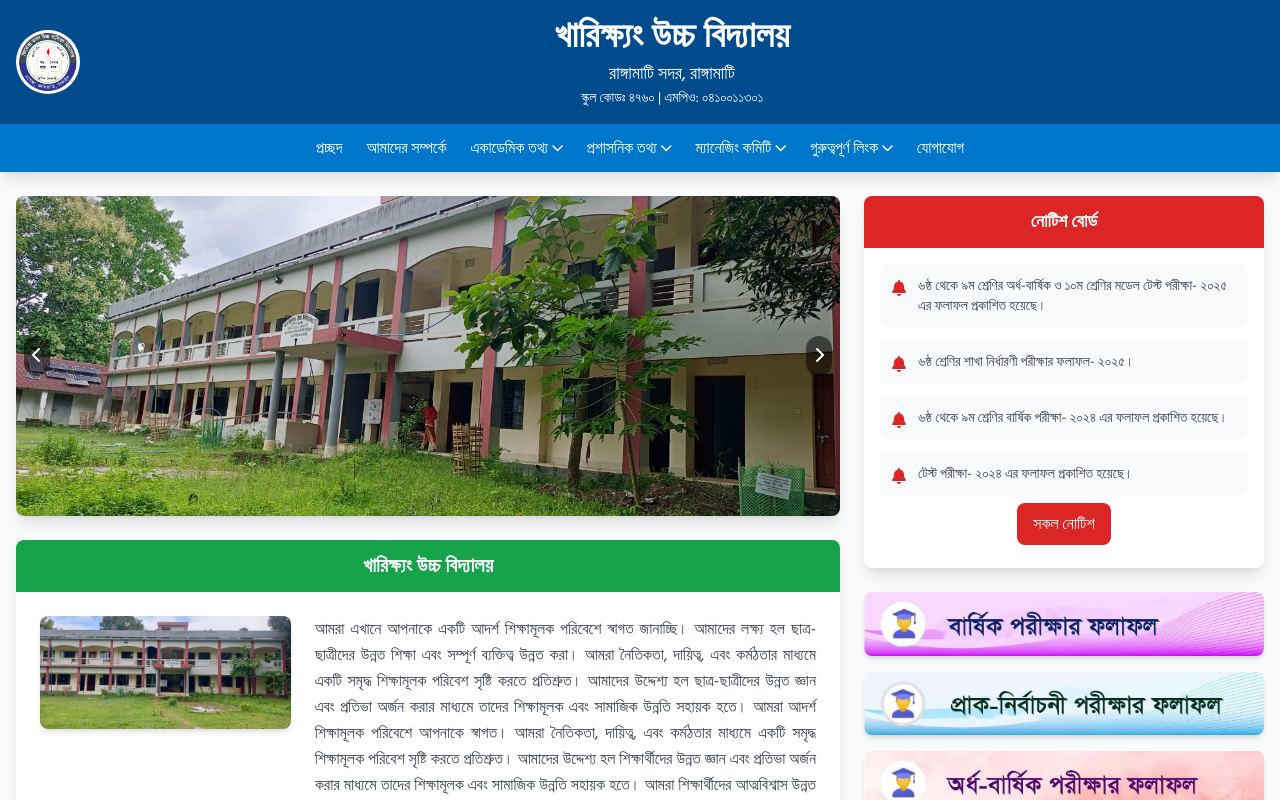
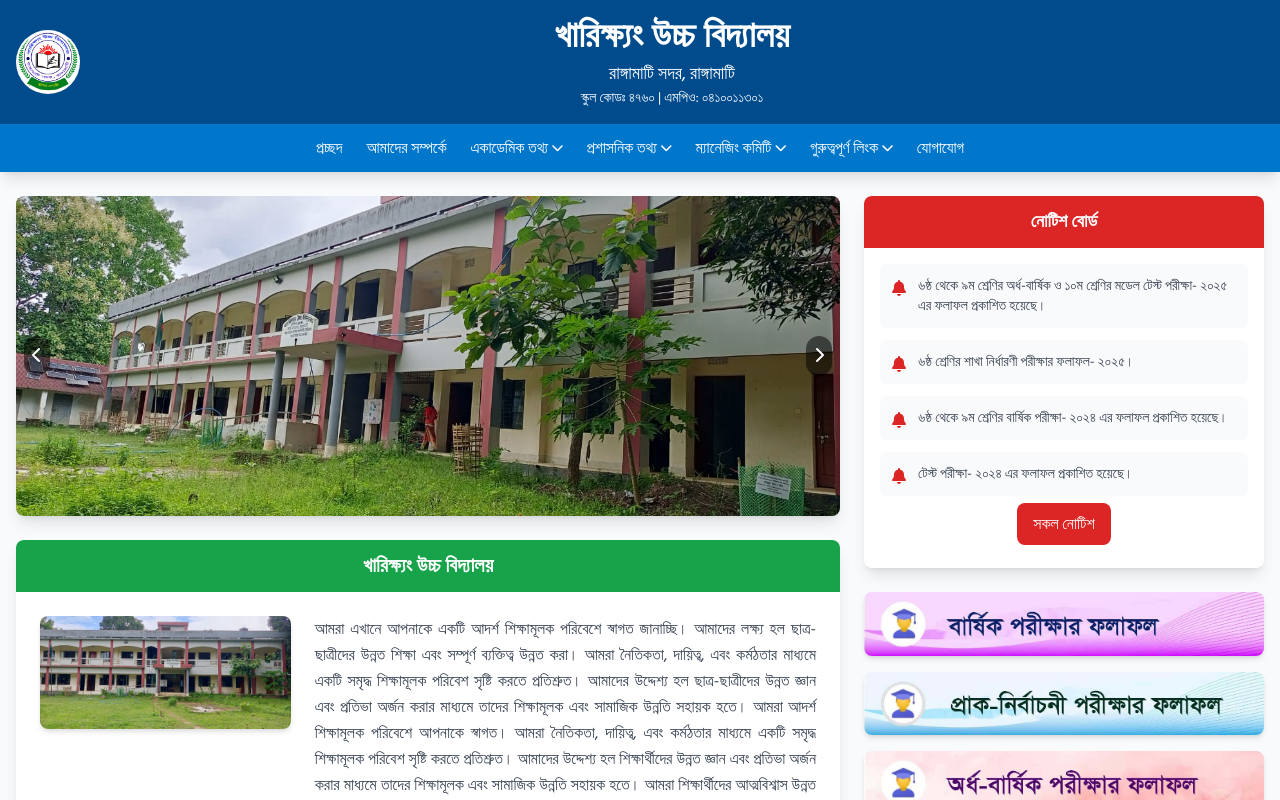
Before and after one commit to mushfikur-dwip/khari, a plain HTML site: page index.html in a window 1280 px wide. Shown: the top 800 px of the page. Drawn offline with nearby package versions, Linux system fonts and the light colour scheme; files whose address does not match are found by name.

Commit message:
logo changed png to jpeg

```diff
--- a/index.html
+++ b/index.html
@@ -19,7 +19,7 @@
       <div class="container mx-auto px-4">
         <div class="flex items-center justify-between py-4">
           <div class="flex items-center space-x-4">
-            <img src="./images/logo.png" alt="স্কুল লোগো" class="h-16 w-16 rounded-full bg-white p-0.5">
+            <img src="./images/logo.jpeg" alt="স্কুল লোগো" class="h-16 w-16 rounded-full bg-white p-0.5">
           </div>
           <div class="text-center flex-1">
             <h1 class="text-white text-2xl md:text-4xl font-bold">খারিক্ষ্যং উচ্চ বিদ্যালয়</h1>
```
